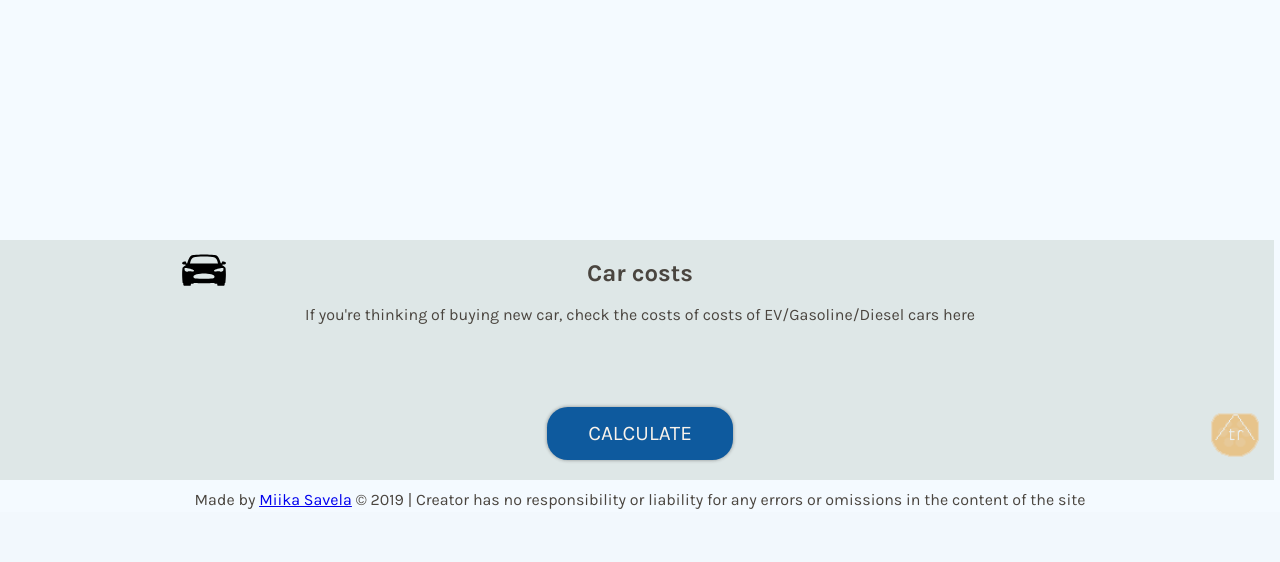
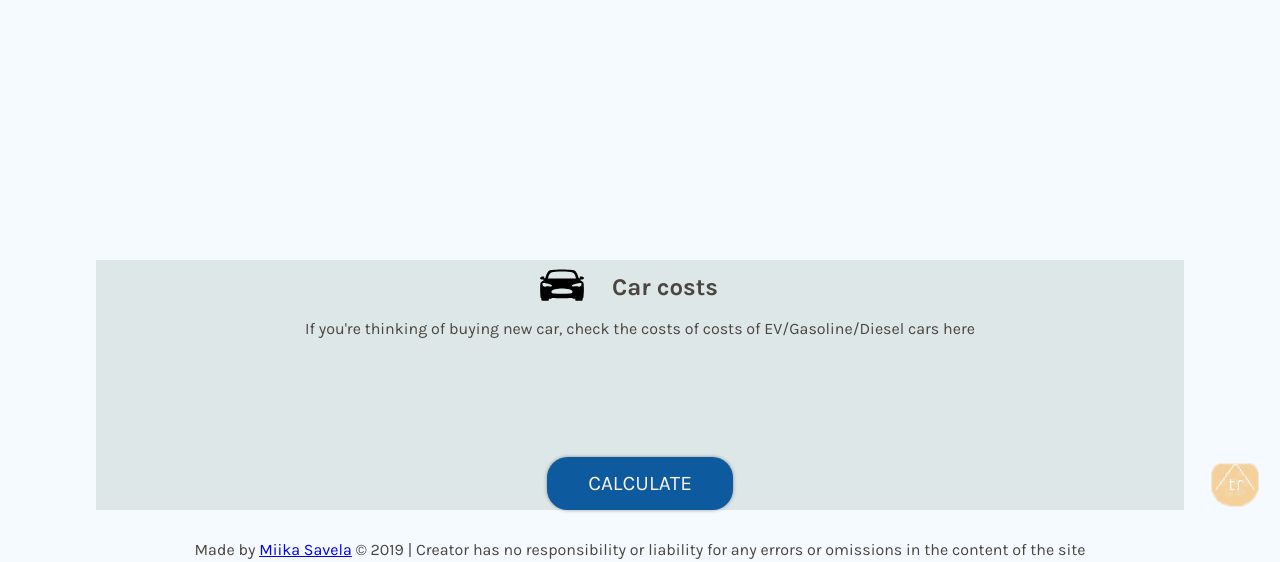
Before and after one commit to Zigelzi/laturel-web, a Flask app: page / in a window 1280 px wide. Shown: the part 446-1008 px from the top of the page. Before the commit the page ends 955 px from the top, so only its background shows below. Run offline with Flask 2, Linux system fonts and the light colour scheme.

Commit message:
Changed the ev-icon positioning and modifying the index flex contents

```diff
--- a/laturel/static/css/styles2.css
+++ b/laturel/static/css/styles2.css
@@ -175,25 +175,19 @@ Class selectors
     padding-bottom: 0.5em;
 }
 
-.bg-grey::after {
-    content: " ";
-    height: 120%;
-    width: 115%;
-    position: absolute;
+.bg-grey{
     background: #dee7e7;
-    z-index: -1;
-    top: -10%;
-    left: -10%;
-
+    margin-left: -10%;
+    margin-right: -10%;
 }
 
 
 /* Flex content boxes */
 .f-content {
     display: flex;
-    margin: 2em 0;
+    margin: 2em;
     flex-direction: column;
-    min-height: 200px;
+    min-height: 250px;
     position: relative;
 }
 
@@ -210,6 +204,10 @@ Class selectors
 
 .f-content .btn {
     margin-top: auto;
+}
+
+.content-header {
+    margin-left: -25px;
 }
 
 /* ------ Form layouts ------ */
@@ -387,9 +385,8 @@ Class selectors
 
 .icon-ev {
     height: 50px;
-    position: absolute;
-    top: -15px;
-    left: 10%;
+    margin-right: 25px;
+    margin-bottom: -15px;
 }
 
 .top-button {
--- a/laturel/templates/index.html
+++ b/laturel/templates/index.html
@@ -6,12 +6,11 @@
 
 <div class="content">
 	<div class="main-header text-center">
-		<h1>Electric mobility <br> made <span class="accent-blue">easy</span></h1>
+		<h1>Electric mobility <br>made <span class="accent-blue">easy</span></h1>
 		<h4 class="tagline">Laturel assists you when you're planning of buying electric vehicles or chargers</h3>
 	</div>
 	<div class="f-content text-center bg-grey">
-		<img class="icon-ev" src="{{ url_for('static', filename='img/ionicons_svg_logo-model-s.svg') }}" alt="">
-		<h2 class="">Car costs</h2>
+		<h2 class="content-header"><img class="icon-ev" src="{{ url_for('static', filename='img/ionicons_svg_logo-model-s.svg') }}" alt="">Car costs</h2>
 		<p>If you're thinking of buying new car, check the costs of costs of EV/Gasoline/Diesel cars here</p>
 		<a href="{{ url_for('cars') }}" class="btn">Calculate</a>
 	</div>
```
